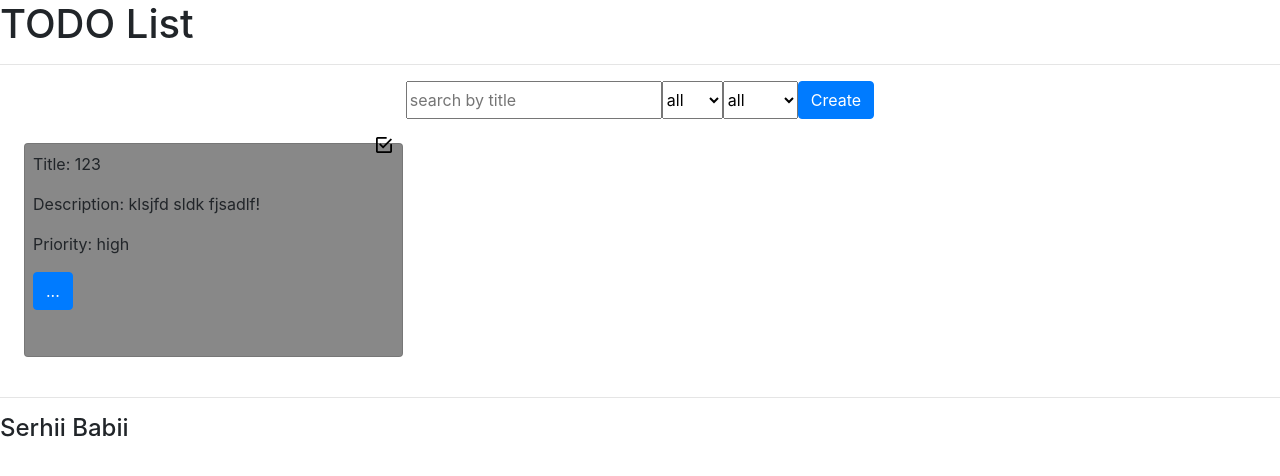
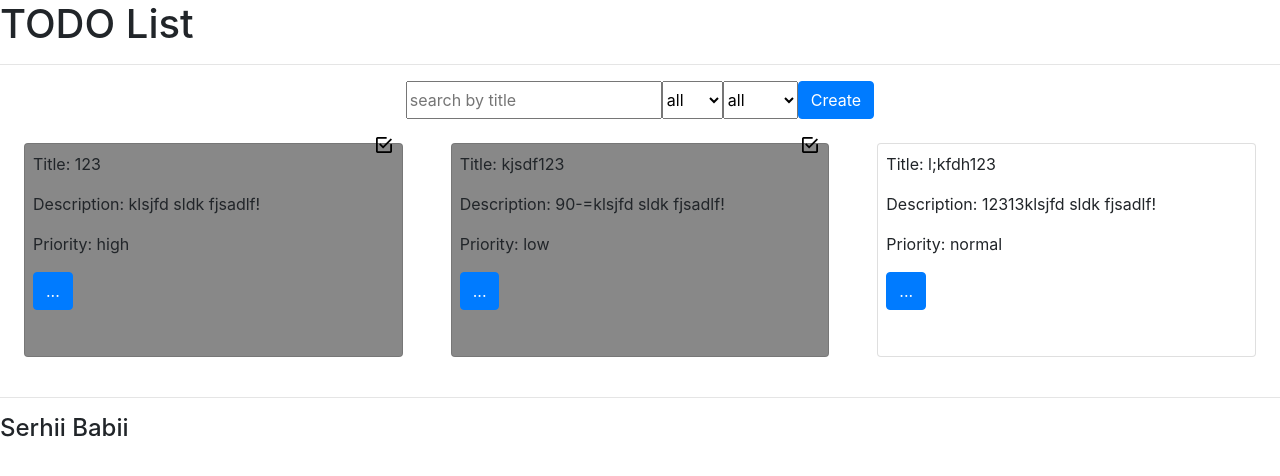
Before and after one commit to SerhiiBabii/js-band-hw-task-7, a React (Create React App) app: page /#/todos in a window 1280 px wide. Shown: the top 476 px of the page. Built offline with nearby package versions, Linux system fonts and the light colour scheme.

Commit message:
HW7-01: + connect(List.jsx)

```diff
--- a/src/components/List/List.jsx
+++ b/src/components/List/List.jsx
@@ -1,13 +1,21 @@
 import React from 'react';
 import PropTypes from 'prop-types'
+import { connect } from 'react-redux'
+import {addTodoItem, deleteTodoItem, toggleStatusTodoItem} from '../../actions/index'
 import ListItem from '../ListItem/ListItem';
+import filetrForAll from '../../additionalFunctions/filetrForAll';
+import searchItems from '../../additionalFunctions/searchItems';
 
 const List = (props) => {
-  const { todoList, deleteItem, onToggleDone, addItem, setCurrentFields } = props;
+  const { todoList, deleteItem, onToggleDone, addItem, setCurrentFields, filters } = props;
+  const currentTodoList = searchItems(
+    filetrForAll(todoList, filters.priority1, filters.status1),
+    filters.search1,
+  );
   return (
     <div className="col-12">
       <div className="row">
-        {todoList.map((item) => {
+        {currentTodoList.map((item) => {
           return (
             <ListItem
               key={item.id}
@@ -34,6 +42,20 @@ List.propTypes = {
   onToggleDone: PropTypes.func.isRequired,
   addItem: PropTypes.func.isRequired,
   setCurrentFields: PropTypes.func.isRequired,
+  filters: PropTypes.instanceOf(Object).isRequired,
 }
 
-export default List;
+const mapStateToProps = (state) => ({
+  todoList: state.todos.todos,
+  filters: state.todos.filters,
+});
+
+const mapStateToDispatch = (dispatch) => {
+  return {
+    addItem: (title, description, priority) => dispatch(addTodoItem(title, description, priority)),
+    deleteItem: (id) => dispatch(deleteTodoItem(id)),
+    onToggleDone: (id) => dispatch(toggleStatusTodoItem(id)),
+  };
+}
+
+export default connect(mapStateToProps, mapStateToDispatch)(List);
```
